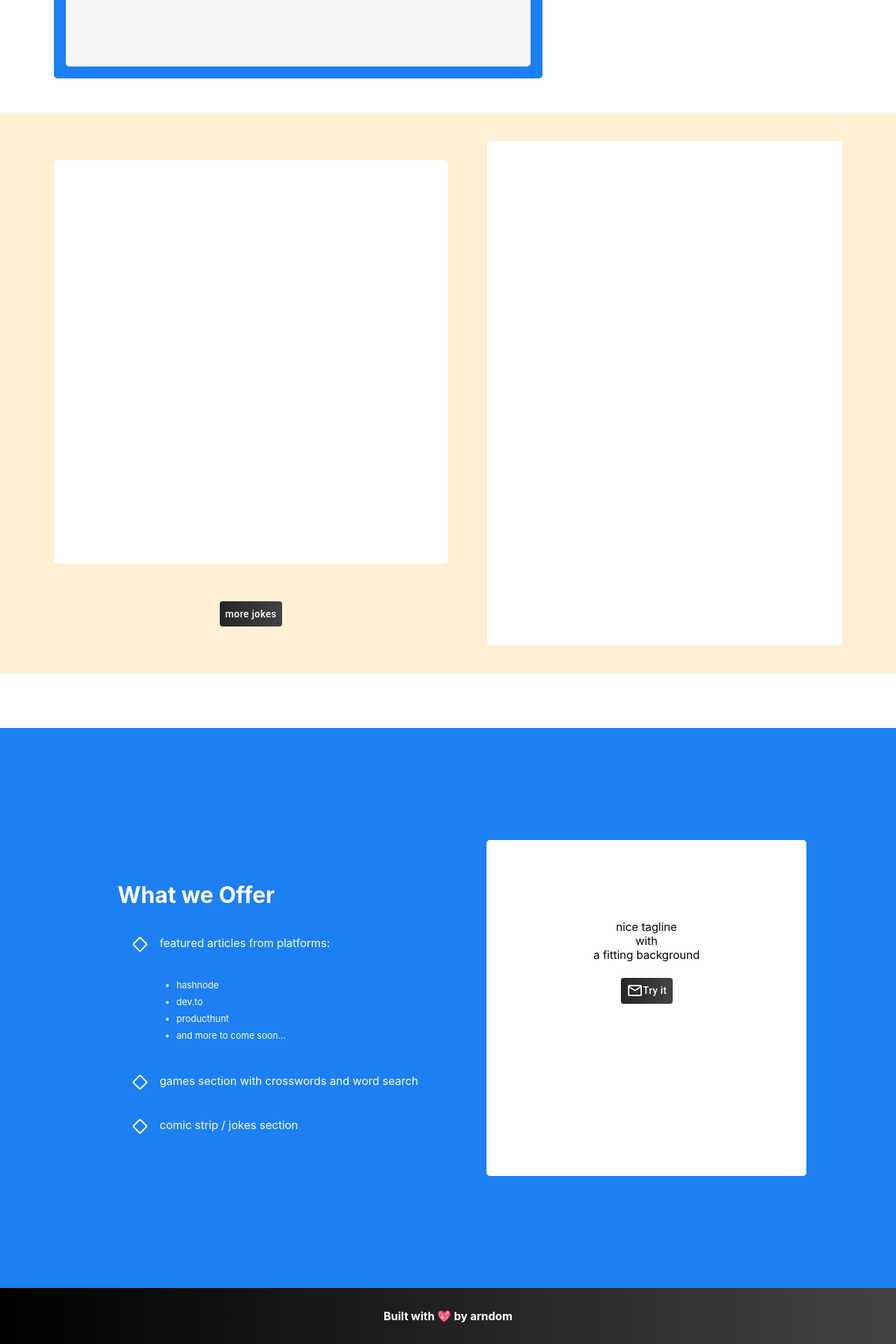
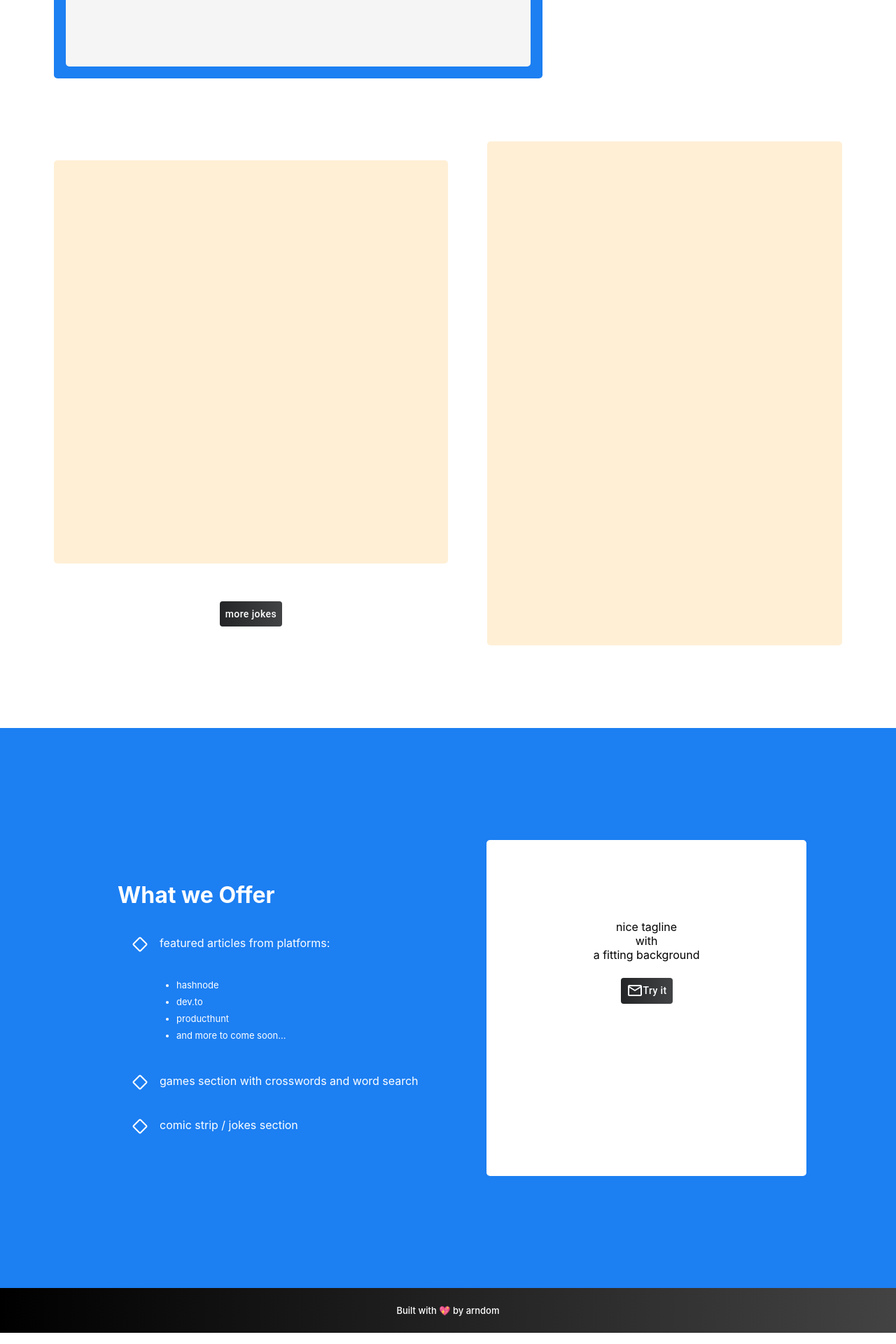
Before and after one commit to arndom/devy-brew, a React (Create React App) app: page / in a window 1280 px wide. Shown: the part 1418-3338 px from the top of the page at 70% size. Built offline with nearby package versions, Linux system fonts and the light colour scheme.

Commit message:
intial layout done. day2 done

```diff
--- a/src/components/Footer.js
+++ b/src/components/Footer.js
@@ -17,12 +17,15 @@ function Footer() {
     return (
         <Box
             className = {classes.root}
-            height = "10vh"
+            width = "100%"
+            height = "8vh"
             display = "flex"
             justifyContent = "center"
             alignItems = "center"
+            fontSize = "small"
+            fontWeight = "500"
         >
-            <h4>Built with 💖 by arndom</h4>
+            <p>Built with 💖 by <a href="https://github.com/arndom" target = "_blank"  rel="noreferrer" style={{color: "white", textDecoration: "none"}}>arndom</a></p>
         </Box>
     )
 }
--- a/src/constants/routes.js
+++ b/src/constants/routes.js
@@ -1,6 +1,7 @@
 export const LANDING = "/"
 
 /**@description subscription to mailing service **/
+
 export const SUBSCRIBE= {
     INDEX: "/subscribe",
     FINAL: "/subscribe/finish"
--- a/src/pages/Final.js
+++ b/src/pages/Final.js
@@ -1,17 +1,23 @@
 import { Box } from '@material-ui/core'
 import React from 'react'
+import Footer from '../components/Footer'
 
 function Final() {
     return (
         <Box
-            display = "flex"
-            flexDirection = "column"
-            justifyContent = "center"
-            alignItems = "center"
-            height = "100vh"
         >
-            <h1>Thank you for joining our mailing list</h1>
-            <h1 style={{marginTop : "20px"}}>👨‍💻 ☕</h1>
+            <div style={{
+                height: "100vh",
+                display: "flex",
+                flexDirection: "column",
+                justifyContent: "center",
+                alignItems: "center"
+            }}>
+                <h1>Thank you for joining our mailing list</h1>
+                <h1 style={{marginTop : "20px"}}>👨‍💻 ☕</h1>
+            </div>
+
+            <Footer/>
         </Box>
     )
 }
--- a/src/pages/Landing.js
+++ b/src/pages/Landing.js
@@ -1,10 +1,15 @@
 import { Button} from '@material-ui/core'
 import { CropSquare, MailOutlined } from '@material-ui/icons'
 import React from 'react'
+import { useHistory } from 'react-router-dom'
 import FeaturedArticle from '../components/FeaturedArticle'
 import Footer from '../components/Footer'
+import * as ROUTES from "../constants/routes"
 
 function Landing() {
+
+    const history = useHistory();
+
     return (
         <div className = "landing">
 
@@ -18,12 +23,14 @@ function Landing() {
                             <h1>Devy brew</h1>
                             <p>some nice wordings...</p>
                         </div>
-                        <Button style={{
+                        <Button
+                            style={{
                                 color: "white",
                                 background: "linear-gradient(to right, #232526, #414345)",
-                            // flex: 0,
                                 textTransform: "none"
-                        }}>
+                            }}
+                            onClick = {()=>history.push(ROUTES.SUBSCRIBE.INDEX)}
+                        >
                             <MailOutlined/> Subscribe
                         </Button>
                     </div>
@@ -131,12 +138,15 @@ function Landing() {
                         </div>
 
                         <div className = "landing__call2ActionRightBottom">
-                            <Button style={{
+                            <Button
+                                style={{
                                     color: "white",
                                     background: "linear-gradient(to right, #232526, #414345)",
                                     // flex: 0,
                                     textTransform: "none"
-                            }}>
+                                }}
+                                onClick = {()=>history.push(ROUTES.SUBSCRIBE.INDEX)}
+                            >
                                 <MailOutlined/> Try it
                             </Button>
                         </div>
--- a/src/pages/Subscribe.js
+++ b/src/pages/Subscribe.js
@@ -1,6 +1,9 @@
 import { Box, Button, TextField, FormGroup, FormControlLabel, Checkbox, makeStyles} from '@material-ui/core'
 import { MailOutlined} from '@material-ui/icons'
 import React from 'react'
+import { useHistory } from 'react-router-dom'
+import Footer from '../components/Footer'
+import * as ROUTES from "../constants/routes"
 
 const useStyles = makeStyles({
 
@@ -24,7 +27,10 @@ const useStyles = makeStyles({
 })
 
 function Subscribe() {
+
     const classes = useStyles()
+
+    const history = useHistory();
 
     const [checked, setChecked] = React.useState({
         articles: true,
@@ -42,20 +48,17 @@ function Subscribe() {
     return (
         <Box
             display = "flex"
+            flexDirection ="column"
             justifyContent = "center"
-            // alignItems = "center"
+            alignItems = "center"
         >
             <Box
                 width = "90vw"
                 height = "100vh"
-
                 display = "flex"
                 justifyContent = "space-around"
-                // alignItems = "center"
                 marginTop = "25vh"
-
             >
-
                 <Box
                     marginTop = "12.5vh"
                 >
@@ -159,18 +162,20 @@ function Subscribe() {
                         }}
                     />
 
-                    <Button style={{
-                                color: "white",
-                                background: "#1C7FF2",
-                                // flex: 0,
-                                textTransform: "none"
-                            }}>
+                    <Button
+                        style={{
+                            color: "white",
+                            background: "#1C7FF2",
+                            textTransform: "none"
+                        }}
+                        onClick = {()=> history.push(ROUTES.SUBSCRIBE.FINAL)}
+                    >
                             <MailOutlined/> Good 2 Go
                     </Button>
                 </Box>
 
             </Box>
-
+            <Footer/>
         </Box>
     )
 }
--- a/src/styles/pages/Landing.css
+++ b/src/styles/pages/Landing.css
@@ -99,7 +99,7 @@
 
     height: 100%;
 
-    background-color: papayawhip;
+    background-color: white;
 }
 
 .landing__funJokes{
@@ -115,8 +115,8 @@
 }
 
 .landing__funJokesContent{
-    /* background: papayawhip; */
-    background: white;
+    background: papayawhip;
+    /* background: white; */
     border-radius: 5px;
 
     width: 100%;
@@ -129,7 +129,7 @@
 
     border-radius: 5px;
     /* background: linear-gradient(to right, #283048, #859398);*/
-     background: white;
+     background: papayawhip;
 }
 
 .landing__call2Action{
```
Lines whose indentation alone changed are shown as unchanged.
